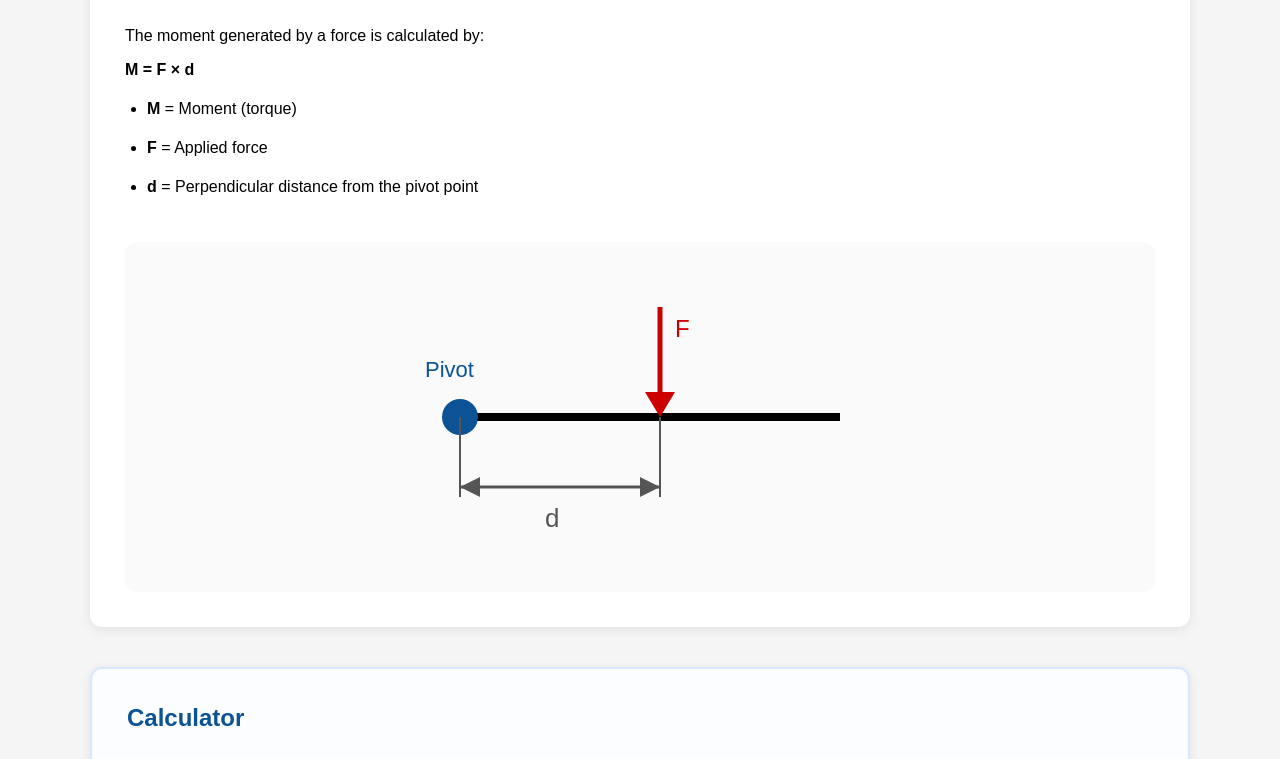
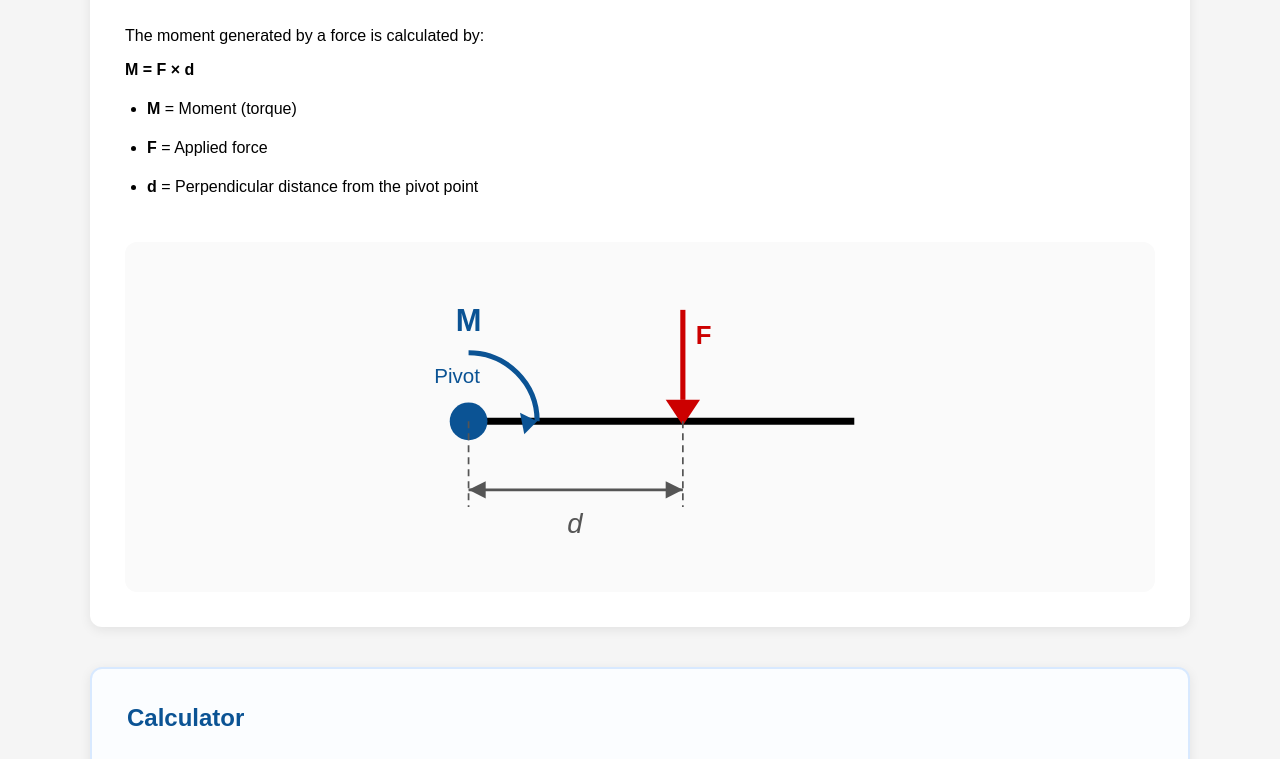
Before and after one commit to laheyengineering-lab/Engineering-Calcs-Pro, a plain HTML site: page calculators/moment.html in a window 1280 px wide. Shown: the part 421-1180 px from the top of the page. Drawn offline with Linux system fonts and the light colour scheme.

Commit message:
V1.3 updated SVG graphic

```diff
--- a/calculators/moment.html
+++ b/calculators/moment.html
@@ -95,39 +95,44 @@ M = F × d
 <div class="engineering-diagram">
 
 <svg
-viewBox="0 0 600 300"
+viewBox="0 0 700 350"
 xmlns="http://www.w3.org/2000/svg">
 
 
-<!-- Beam -->
+<!-- =====================
+     LEVER ARM
+===================== -->
+
 
 <line
-x1="120"
-y1="150"
-x2="500"
-y2="150"
+x1="150"
+y1="180"
+x2="600"
+y2="180"
 stroke="black"
 stroke-width="8"
 />
 
 
 
-<!-- Pivot -->
+<!-- =====================
+     PIVOT
+===================== -->
+
 
 <circle
-cx="120"
-cy="150"
-r="18"
+cx="150"
+cy="180"
+r="22"
 fill="#0b5394"
 />
 
 
-<!-- Pivot label -->
 
 <text
-x="85"
-y="110"
-font-size="22"
+x="110"
+y="135"
+font-size="24"
 fill="#0b5394">
 
 Pivot
@@ -137,31 +142,38 @@ Pivot
 
 
 
+<!-- =====================
+     FORCE ARROW
+===================== -->
 
-<!-- Force arrow -->
 
 <line
-x1="320"
-y1="40"
-x2="320"
-y2="125"
+x1="400"
+y1="50"
+x2="400"
+y2="155"
 stroke="#cc0000"
-stroke-width="5"
+stroke-width="6"
 />
 
 
+
 <polygon
-points="305,125 335,125 320,150"
+points="
+380,155
+420,155
+400,185"
 fill="#cc0000"
 />
 
 
 
 <text
-x="335"
-y="70"
-font-size="24"
-fill="#cc0000">
+x="415"
+y="90"
+font-size="30"
+fill="#cc0000"
+font-weight="bold">
 
 F
 
@@ -171,39 +183,90 @@ F
 
 
 
+<!-- =====================
+     MOMENT ROTATION ARROW
+===================== -->
 
-<!-- Dimension extension lines -->
 
-<line
-x1="120"
-y1="150"
-x2="120"
-y2="230"
-stroke="#555"
-stroke-width="2"
+<path
+d="
+M 150 100
+A 80 80 0 0 1 230 180
+"
+fill="none"
+stroke="#0b5394"
+stroke-width="6"
 />
 
 
+
+<polygon
+points="
+230,180
+210,170
+215,195"
+fill="#0b5394"
+/>
+
+
+
+<text
+x="135"
+y="75"
+font-size="36"
+fill="#0b5394"
+font-weight="bold">
+
+M
+
+</text>
+
+
+
+
+
+
+<!-- =====================
+     DIMENSION EXTENSION LINES
+===================== -->
+
+
 <line
-x1="320"
-y1="150"
-x2="320"
-y2="230"
+x1="150"
+y1="180"
+x2="150"
+y2="280"
 stroke="#555"
 stroke-width="2"
+stroke-dasharray="8,6"
+/>
+
+
+
+<line
+x1="400"
+y1="180"
+x2="400"
+y2="280"
+stroke="#555"
+stroke-width="2"
+stroke-dasharray="8,6"
 />
 
 
 
 
 
-<!-- Dimension line -->
+<!-- =====================
+     DIMENSION LINE
+===================== -->
+
 
 <line
-x1="120"
-y1="220"
-x2="320"
-y2="220"
+x1="150"
+y1="260"
+x2="400"
+y2="260"
 stroke="#555"
 stroke-width="3"
 />
@@ -211,29 +274,39 @@ stroke-width="3"
 
 
 
-<!-- Dimension arrows -->
+<!-- Left arrow -->
 
 <polygon
-points="120,220 140,210 140,230"
+points="
+150,260
+170,250
+170,270"
 fill="#555"
 />
 
 
+
+<!-- Right arrow -->
+
 <polygon
-points="320,220 300,210 300,230"
+points="
+400,260
+380,250
+380,270"
 fill="#555"
 />
 
 
 
 
-<!-- Dimension text -->
+<!-- Dimension label -->
 
 <text
-x="205"
-y="260"
-font-size="26"
-fill="#555">
+x="265"
+y="310"
+font-size="32"
+fill="#555"
+font-style="italic">
 
 d
 
```
